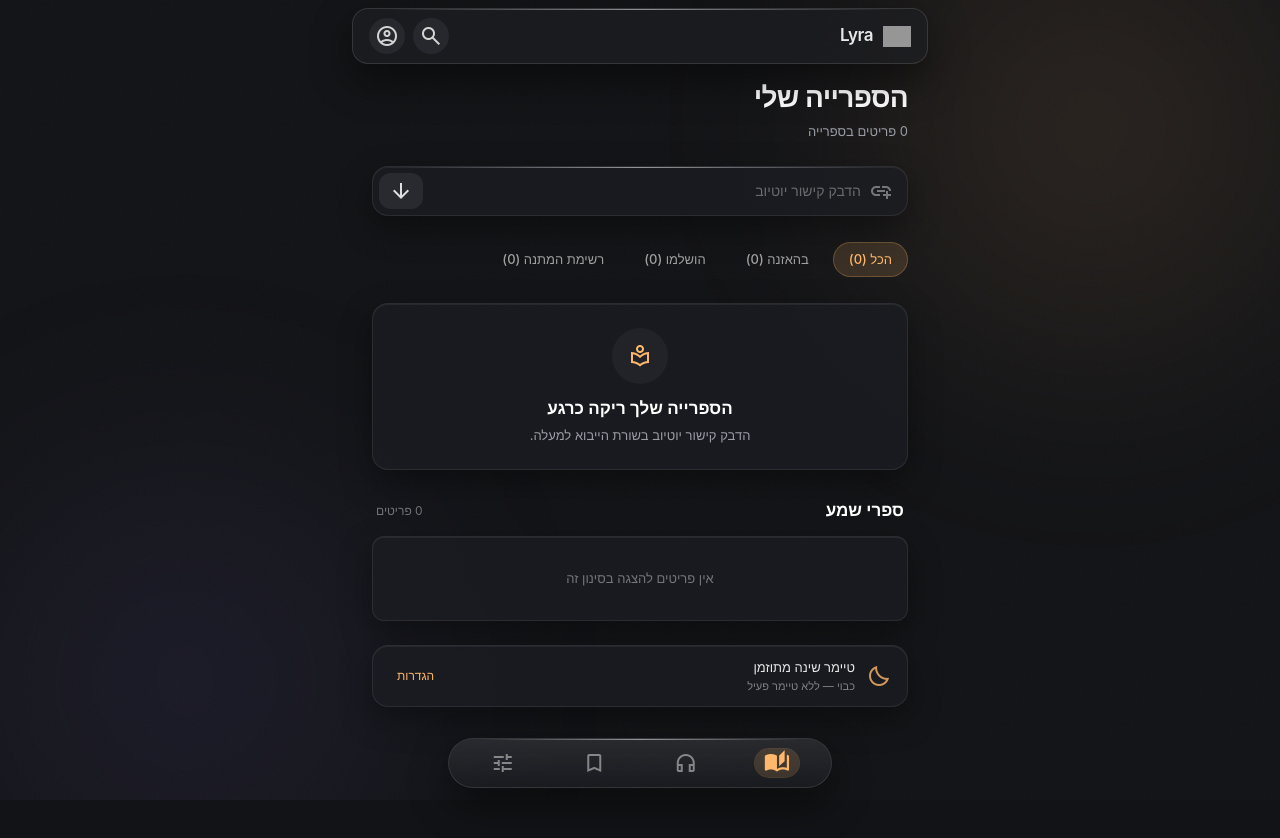
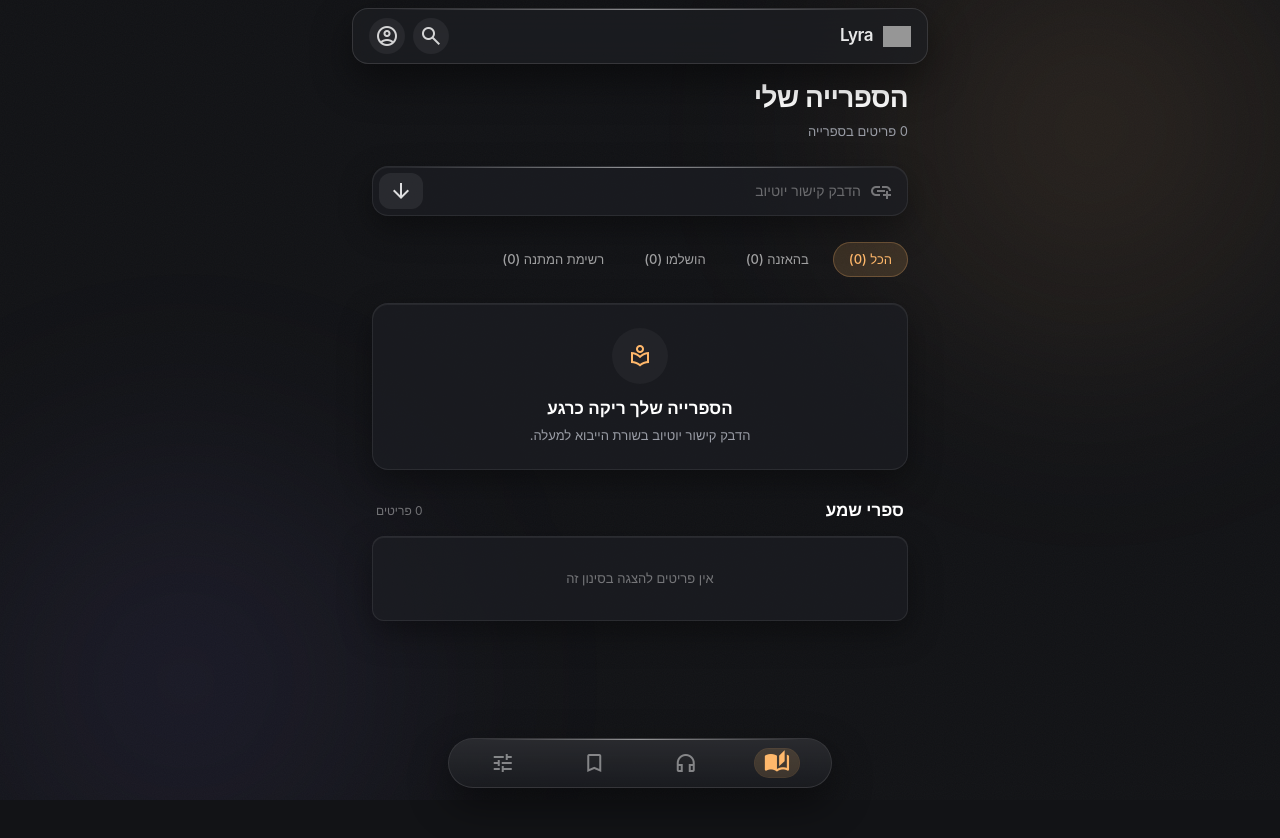
Before and after one commit to idandrori555/AudioLook, a React (Vite) app: page / in a window 1280 px wide. Shown: the top 838 px of the page. After the commit the page ends 800 px from the top, so only its background shows below. Built offline with nearby package versions, Linux system fonts and the light colour scheme; grey boxes are pictures that could not be loaded.

Commit message:
removed bottom sleep timer btn

```diff
--- a/src/components/LibraryView.tsx
+++ b/src/components/LibraryView.tsx
@@ -23,8 +23,6 @@ export default function LibraryView() {
     importYouTubeAudio,
     formatTime,
     formatRemainingTime,
-    setIsSleepTimerModalOpen,
-    sleepTimerSecondsRemaining,
     showToast,
   } = useAudio();
 
@@ -437,27 +435,6 @@ export default function LibraryView() {
         )}
       </section>
 
-      {/* Subtle Sleep Companion Bar */}
-      <div className="glass-static rounded-2xl px-4 py-3 flex items-center justify-between text-[#9a9da6]">
-        <div className="flex items-center gap-3">
-          <span className="material-symbols-outlined text-[#ffb86b]/80 text-[20px]">bedtime</span>
-          <div className="flex flex-col">
-            <span className="text-[13px] text-white/90 font-medium">טיימר שינה מתוזמן</span>
-            <span className="text-[11px] text-white/45">
-              {sleepTimerSecondsRemaining
-                ? `כיבוי בעוד ${Math.ceil(sleepTimerSecondsRemaining / 60)} דקות`
-                : 'כבוי — ללא טיימר פעיל'}
-            </span>
-          </div>
-        </div>
-        <button
-          onClick={() => setIsSleepTimerModalOpen(true)}
-          className="text-[12px] text-[#ffb86b] hover:underline px-2 py-1 cursor-pointer font-medium"
-        >
-          הגדרות
-        </button>
-      </div>
-
       {/* Delete confirmation */}
       <AnimatePresence>
         {pendingDeleteBookId && (
```
